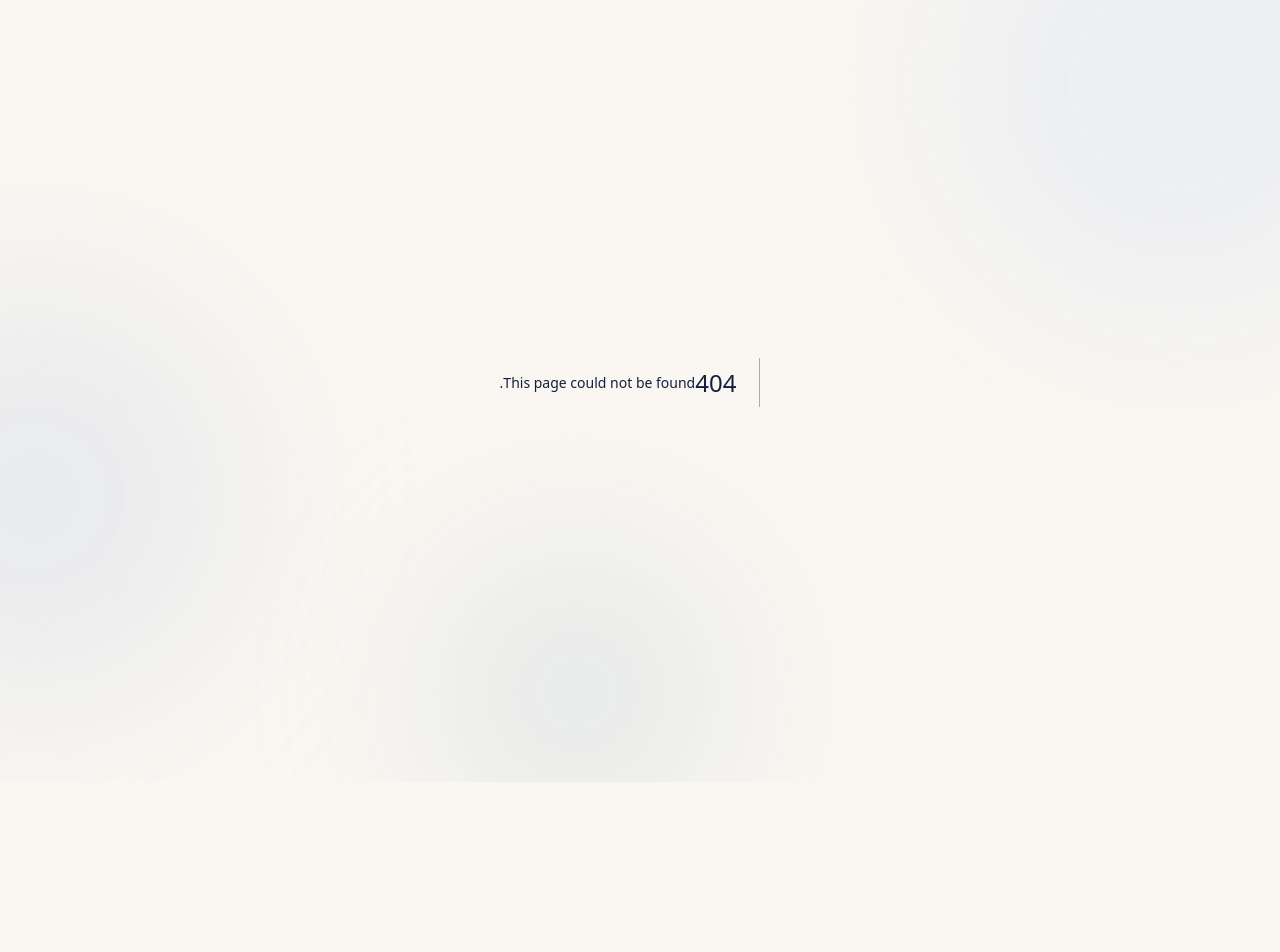
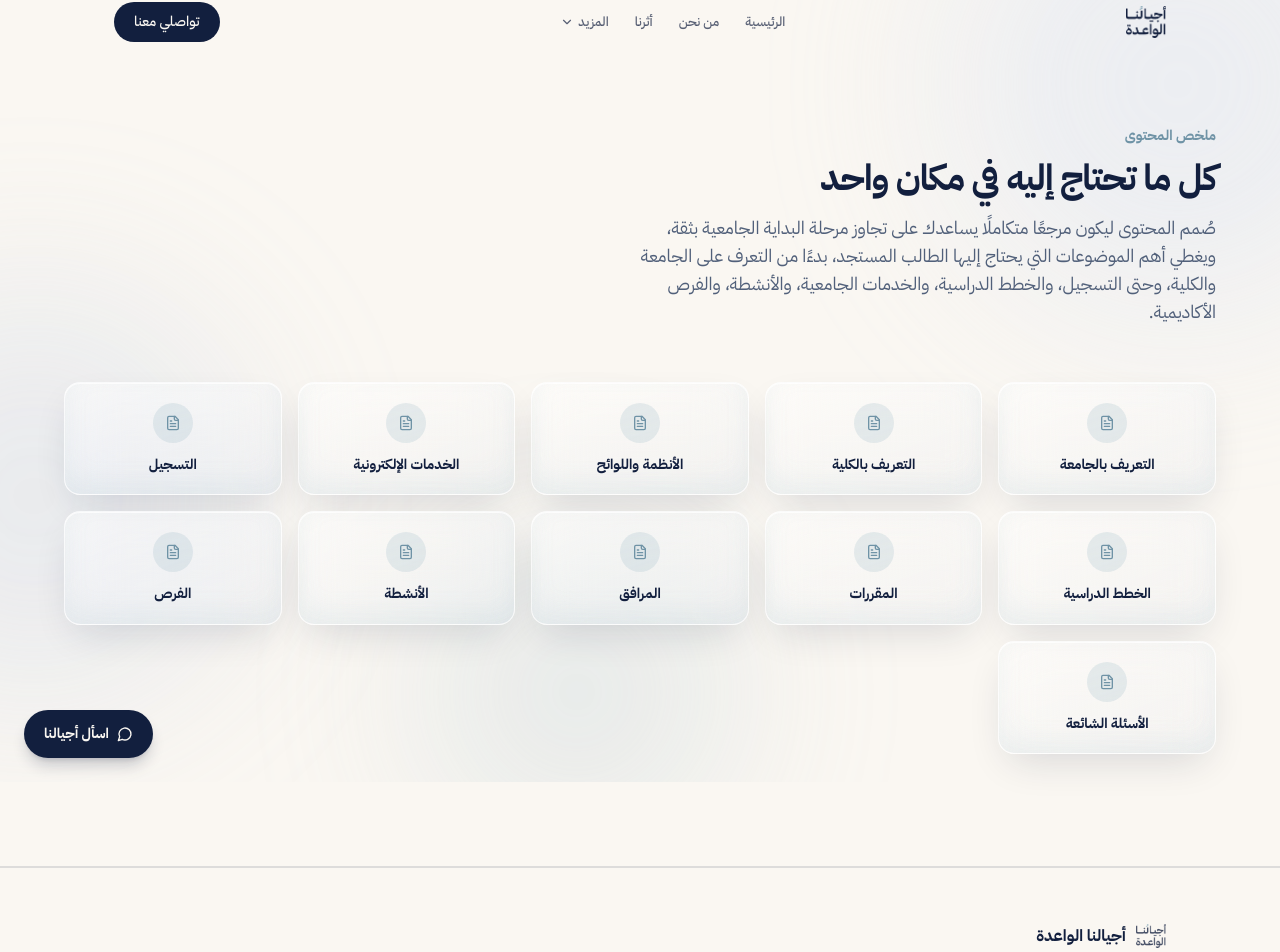
Before and after one commit to ajyalna-admin/AjyalnaAlwaidah, a Next.js app: page /summary in a window 1280 px wide. Before the commit this address had no page. Shown: the part 18-970 px from the top of the page. Before the commit the page ends 800 px from the top, so only its background shows below. Built offline with nearby package versions, Linux system fonts and the light colour scheme.

Commit message:
Create page.tsx

```diff
--- /dev/null
+++ b/app/summary/page.tsx
@@ -0,0 +1,19 @@
+import { Navbar } from "@/components/Navbar";
+import { Summary } from "@/components/Summary";
+import { Footer } from "@/components/Footer";
+import { BackToTop } from "@/components/BackToTop";
+import { ChatbotButton } from "@/components/ChatbotButton";
+
+export default function SummaryPage() {
+  return (
+    <>
+      <Navbar />
+      <main className="pt-8">
+        <Summary />
+      </main>
+      <Footer />
+      <BackToTop />
+      <ChatbotButton />
+    </>
+  );
+}
```
